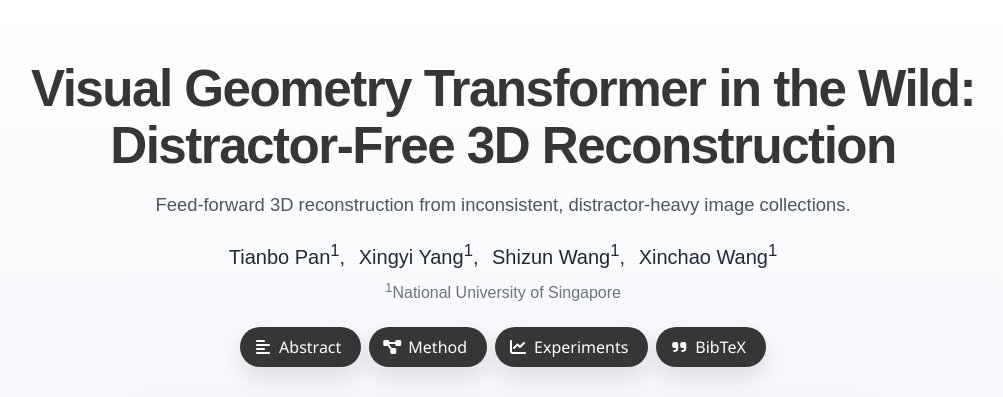
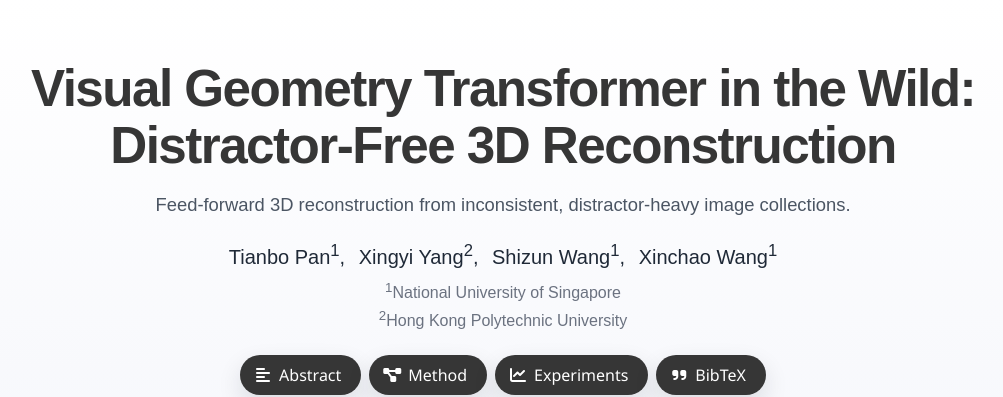
Before and after one commit to Tianbo-Pan/Tianbo-Pan.github.io, a plain HTML site: page vgt-w/index.html in a window 1280 px wide. Shown: the top 397 px of the page, without its empty margins (137-1140 px from the left). Drawn offline with nearby package versions, Linux system fonts and the light colour scheme; some packages are replaced by stand-ins of ours; a script that the page names is missing; some icons are missing; a web font is replaced by a local one.

Commit message:
Update index.html

```diff
--- a/vgt-w/index.html
+++ b/vgt-w/index.html
@@ -45,12 +45,13 @@
 
         <div class="is-size-5 publication-authors">
           <span class="author-block">Tianbo Pan<sup>1</sup>,</span>
-          <span class="author-block">Xingyi Yang<sup>1</sup>,</span>
+          <span class="author-block">Xingyi Yang<sup>2</sup>,</span>
           <span class="author-block">Shizun Wang<sup>1</sup>,</span>
           <span class="author-block">Xinchao Wang<sup>1</sup></span>
         </div>
         <div class="is-size-6 publication-affiliations">
-          <span class="author-block"><sup>1</sup>National University of Singapore</span>
+          <span class="author-block"><sup>1</sup>National University of Singapore</span><br>
+          <span class="author-block"><sup>2</sup>Hong Kong Polytechnic University</span>
         </div>
 
         <div class="publication-links">
```
